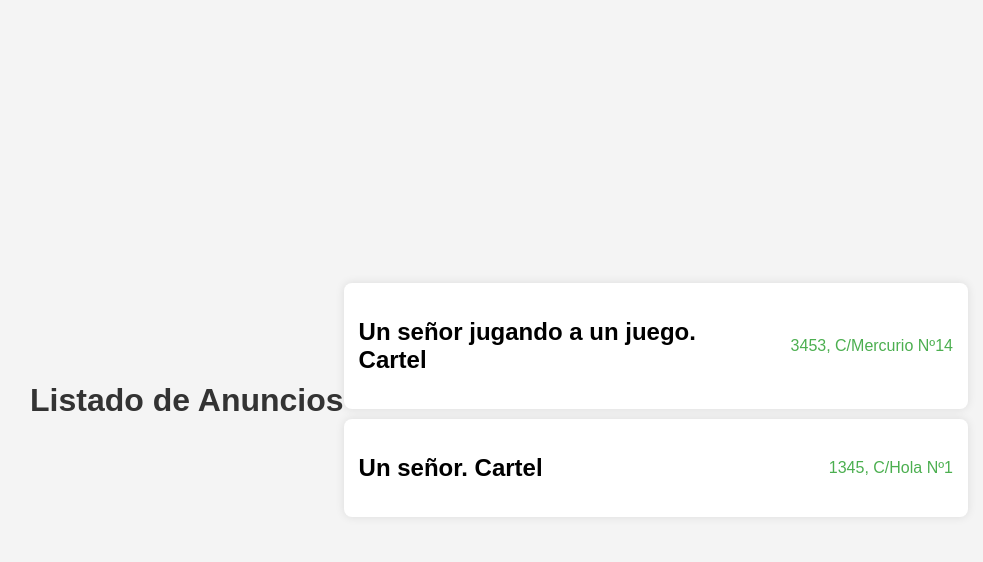
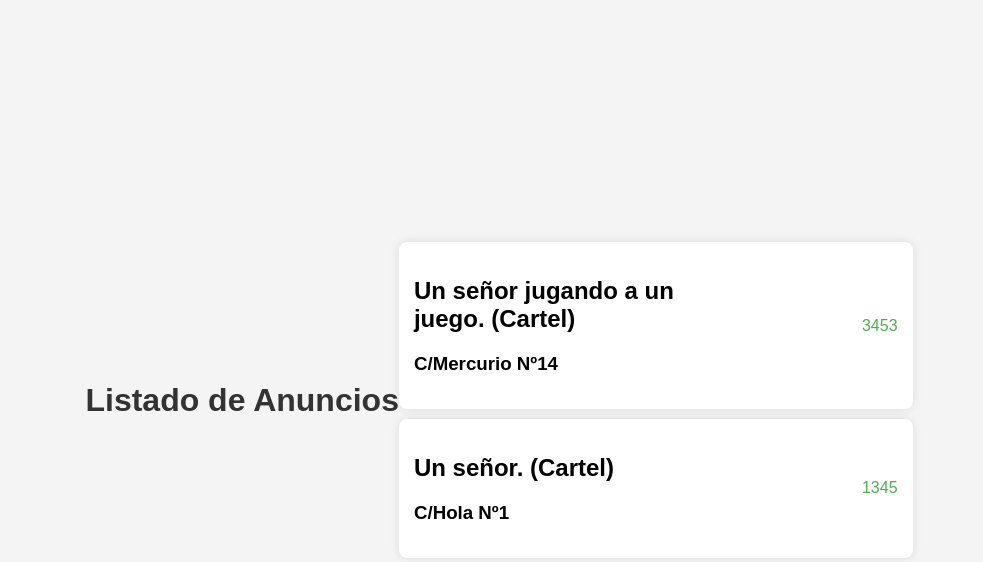
Before and after one commit to EmilioGullon/Pr-cticaDDSI, a Django app: page /listara/ in a window 1280 px wide. Shown: the top 562 px of the page, without its empty margins (141-1124 px from the left). Run offline with Django 4.2, Linux system fonts and the light colour scheme; data comes from the database, SQL or seed files in the repository; both versions use the stored data as it was after the commit.

Commit message:
Cambiado estilo de las listas de anuncios y socios

```diff
--- a/app/templates/app/listar_anuncios.html
+++ b/app/templates/app/listar_anuncios.html
@@ -43,7 +43,7 @@
             margin-right: 20px;
         }
 
-        .telefono {
+        .codigo {
             flex: 1;
             text-align: right;
             color: #4caf50;
@@ -56,10 +56,11 @@
         {% for anuncio in anuncios %}
             <li>
                 <div class="info">
-                    <h2>{{ anuncio.DescripcionA }} {{ anuncio.TipoA }}</h2>
+                    <h2>{{ anuncio.DescripcionA }} ({{ anuncio.TipoA }}) </h2>
+                    <h3>{{ anuncio.LocalizacionA }}</h3>
                 </div>
-                <div class="telefono">
-                    <p>{{ anuncio.CodigoA }}, {{anuncio.LocalizacionA}}</p>
+                <div class="codigo">
+                    <p>{{ anuncio.CodigoA }}</p>
                 </div>
             </li>
         {% endfor %}
```
Also changed, not shown: app/templates/app/listar_socios.html (+4 -4 lines), db.sqlite3.
